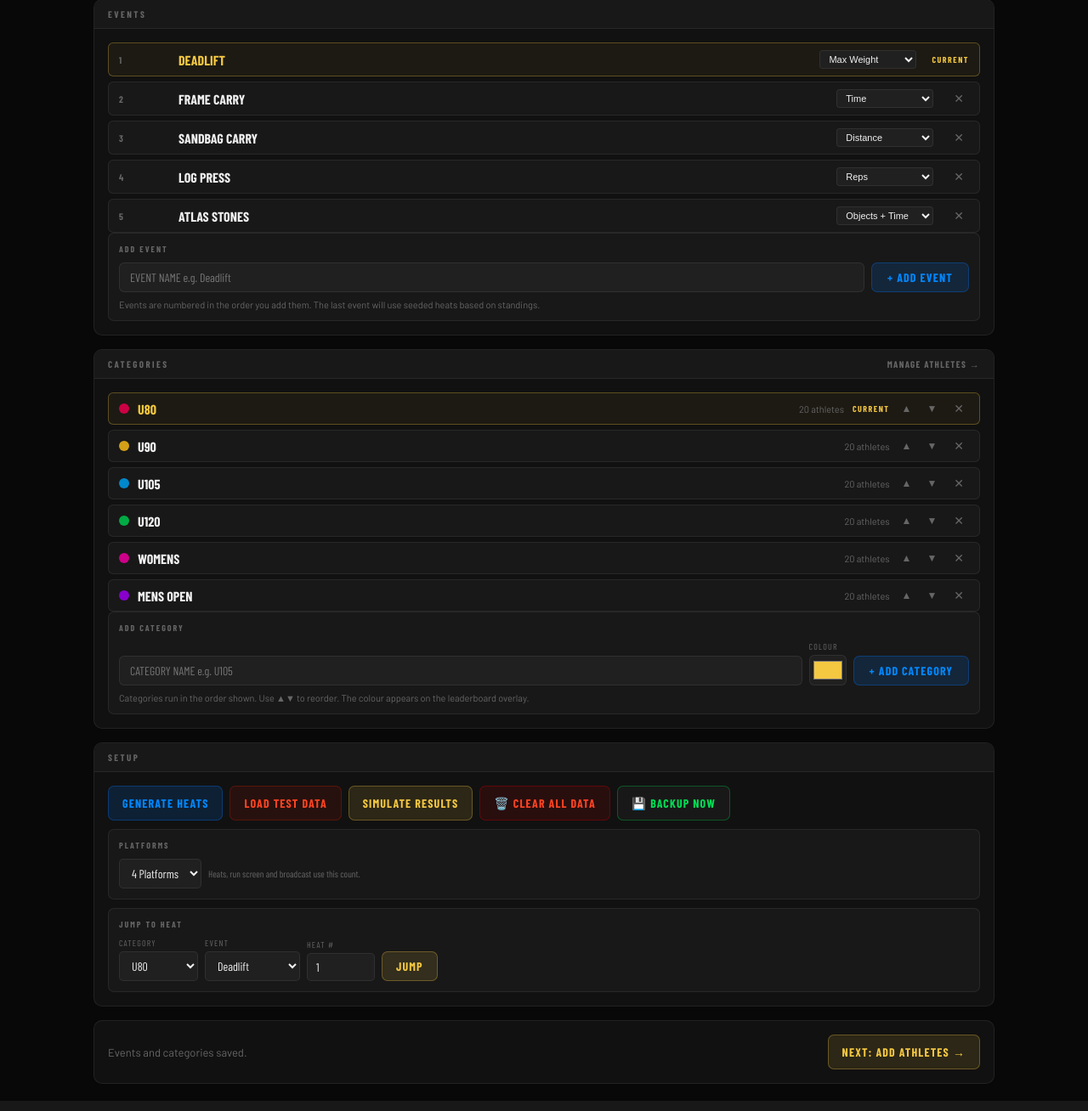
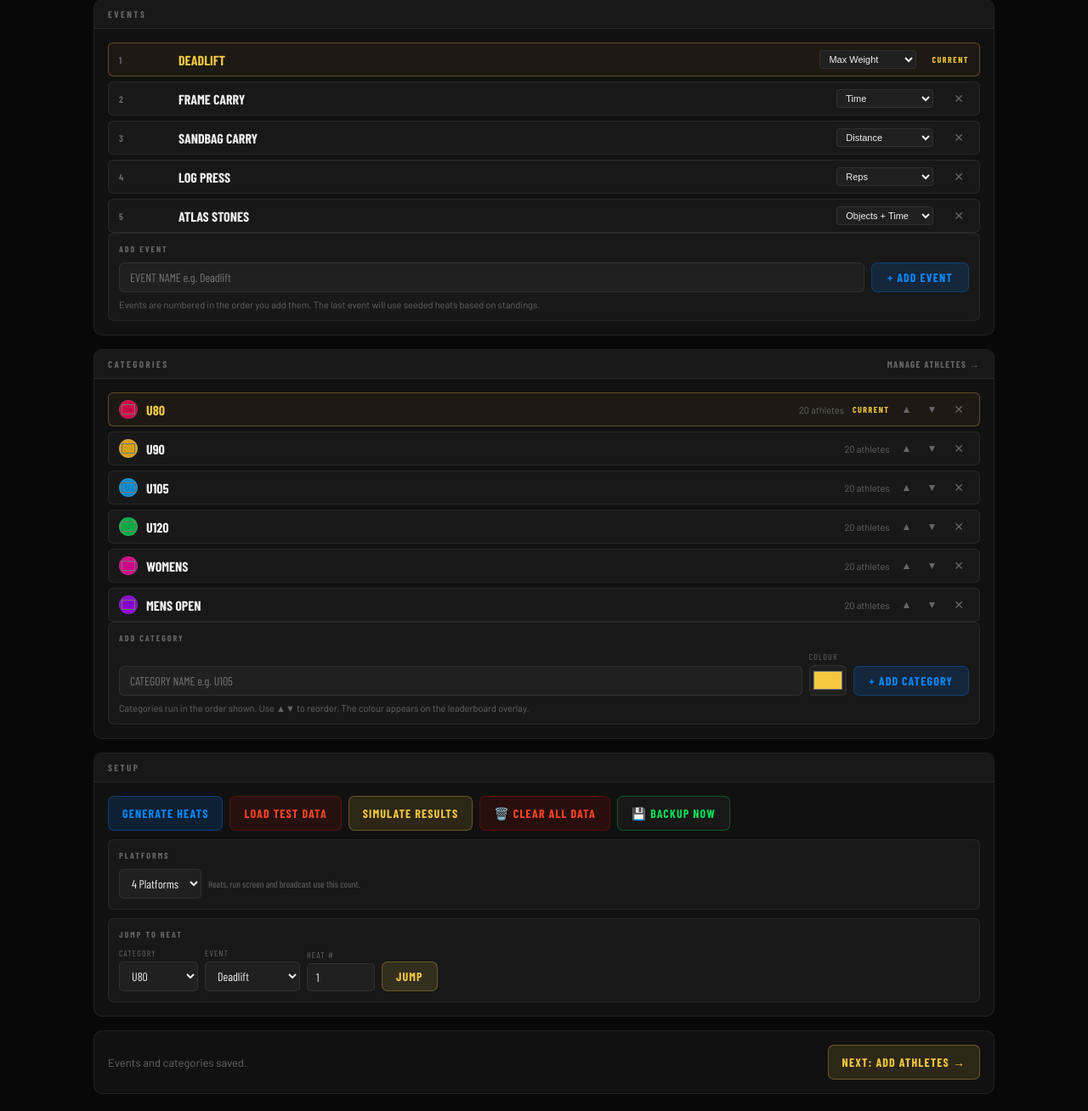
Before and after one commit to anthony89f-creator/Strongpass-live, a Flask app: page /comp/events in a window 1280 px wide. Shown: the part 90-1398 px from the top of the page at 85% size. Run offline with Flask 3, Linux system fonts and the light colour scheme; data comes from the database, SQL or seed files in the repository; some web fonts are replaced.

Commit message:
Persist category colors in state.json category_colors dict
Colors are now stored under state.json["category_colors"] as a
{name: hex} dict — the single canonical source. They survive restarts,
SSE syncs, category reorder, and server restarts.

- Add _load_category_colors() / _set_category_color() helpers
- Fix action_add_category() to read and save the color field
- New /comp/action/set_category_color POST endpoint
- sync_comp_to_broadcast() uses _load_category_colors() instead of
  hardcoded CAT_COLORS (fallback only if no custom color stored)
- comp_home route builds categories from _load_category_colors()
- comp_home.html: static dot replaced with inline color picker form
  (onchange submits to set_category_color — no extra button needed)

Co-Authored-By: Claude Sonnet 4.6 <noreply@anthropic.com>

```diff
--- a/server.py
+++ b/server.py
@@ -154,6 +154,31 @@ def _restore_category_order():
     if saved and isinstance(saved, list) and len(saved) > 0:
         CATEGORY_ORDER.clear()
         CATEGORY_ORDER.extend(saved)
+
+def _load_category_colors(s=None):
+    """Return {name: hex_color} from state.json category_colors dict."""
+    if s is None:
+        s = load_state()
+    stored = s.get("category_colors")
+    if stored and isinstance(stored, dict):
+        return dict(stored)
+    # backward compat: rebuild from legacy categories array if present
+    colors = {}
+    for c in s.get("categories", []):
+        if isinstance(c, dict) and c.get("name") and c.get("color"):
+            colors[c["name"]] = c["color"]
+    return colors
+
+def _set_category_color(name, color):
+    """Persist a custom color for a category in state.json category_colors."""
+    with state_lock:
+        s = load_state()
+        colors = s.get("category_colors")
+        if not isinstance(colors, dict):
+            colors = {}
+        colors[name] = color
+        s["category_colors"] = colors
+        save_state(s)
 
 # ─── COMP AUTH ────────────────────────────────────────────────────────────────
 # Session-based auth for operator routes. Separate from the beta gate (which wraps
@@ -844,13 +869,12 @@ def sync_comp_to_broadcast():
     # Category list for overlay (only categories that have athletes).
     # Prefer any custom color already stored in state.json by the broadcast director;
     # fall back to CAT_COLORS config defaults, then to gold (#F5C842).
-    _stored_cats = {c["name"]: c for c in _s.get("categories", []) if isinstance(c, dict) and c.get("name")}
+    _cat_colors = _load_category_colors(_s)
     cats = []
     for cat in CATEGORY_ORDER:
         n = con.execute("SELECT COUNT(*) FROM athletes WHERE category=? AND status='active'", (cat,)).fetchone()[0]
         if n > 0:
-            stored_color = _stored_cats.get(cat, {}).get("color")
-            color = stored_color or CAT_COLORS.get(cat, "#F5C842")
+            color = _cat_colors.get(cat) or CAT_COLORS.get(cat, "#F5C842")
             cats.append({"name": cat, "color": color, "athleteCount": n})
     con.close()
 
@@ -1255,7 +1279,8 @@ def comp_events():
     ).fetchall()
     stats = {cat: con.execute("SELECT COUNT(*) FROM athletes WHERE category=? AND status='active'",(cat,)).fetchone()[0] for cat in CATEGORY_ORDER}
     con.close()
-    categories = [{"name": c, "color": CAT_COLORS.get(c, "#F5C842")} for c in CATEGORY_ORDER]
+    cat_colors = _load_category_colors()
+    categories = [{"name": c, "color": cat_colors.get(c) or CAT_COLORS.get(c, "#F5C842")} for c in CATEGORY_ORDER]
     comp_config = get_comp_config()
     lane_count = get_lane_count()
     backup_status = request.args.get("backup")
@@ -1672,11 +1697,22 @@ def action_edit_event():
 
 @app.route("/comp/action/add_category", methods=["POST"])
 def action_add_category():
-    name = request.form.get("name","").strip()
+    name  = request.form.get("name","").strip()
+    color = request.form.get("color","").strip() or "#F5C842"
     if name and name not in CATEGORY_ORDER:
         CATEGORY_ORDER.append(name)
         _persist_category_order()
+        _set_category_color(name, color)
     return redirect("/comp/events?focus=add_category")
+
+@app.route("/comp/action/set_category_color", methods=["POST"])
+def action_set_category_color():
+    name  = request.form.get("name","").strip()
+    color = request.form.get("color","").strip()
+    if name and color and name in CATEGORY_ORDER:
+        _set_category_color(name, color)
+        sync_comp_to_broadcast()
+    return redirect(request.referrer or "/comp/events")
 
 @app.route("/comp/action/reorder_category", methods=["POST"])
 def action_reorder_category():
--- a/templates/comp_home.html
+++ b/templates/comp_home.html
@@ -155,7 +155,12 @@
       <div class="events-list">
         {% for cat in categories %}
         <div class="event-row {% if cat.name == state.category %}current{% endif %}" style="display:flex;align-items:center;gap:10px">
-          <span style="width:12px;height:12px;border-radius:50%;background:{{ cat.color }};flex-shrink:0;display:inline-block"></span>
+          <form action="/comp/action/set_category_color" method="post" style="display:contents" title="Change colour">
+            <input type="hidden" name="name" value="{{ cat.name }}">
+            <input type="color" name="color" value="{{ cat.color }}" title="Change colour"
+              onchange="this.form.submit()"
+              style="width:22px;height:22px;border:1px solid rgba(255,255,255,0.12);border-radius:50%;background:{{ cat.color }};cursor:pointer;padding:0;flex-shrink:0;outline:none">
+          </form>
           <span class="event-name" style="flex:1">{{ cat.name }}</span>
           <span style="font-size:11px;color:var(--dim);font-family:'Barlow',sans-serif">{{ stats.get(cat.name, 0) }} athletes</span>
           {% if cat.name == state.category %}
```
